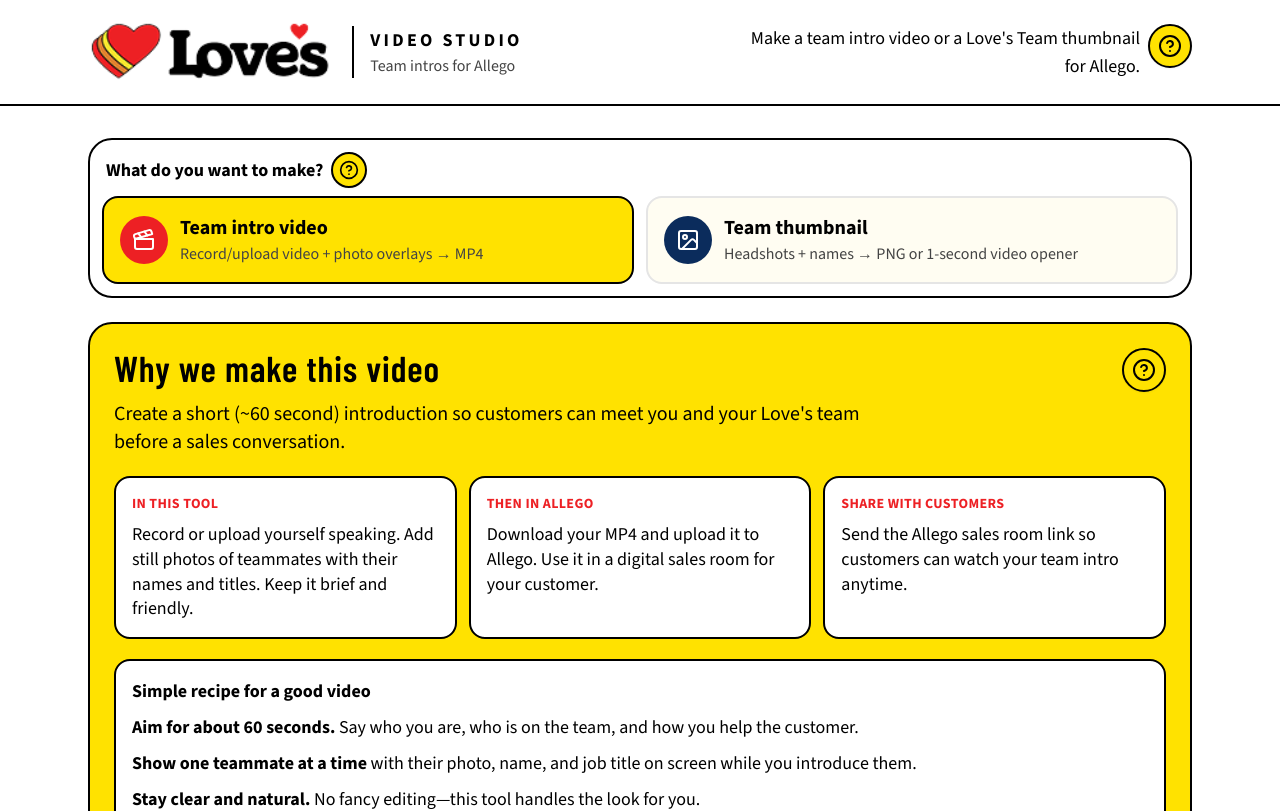
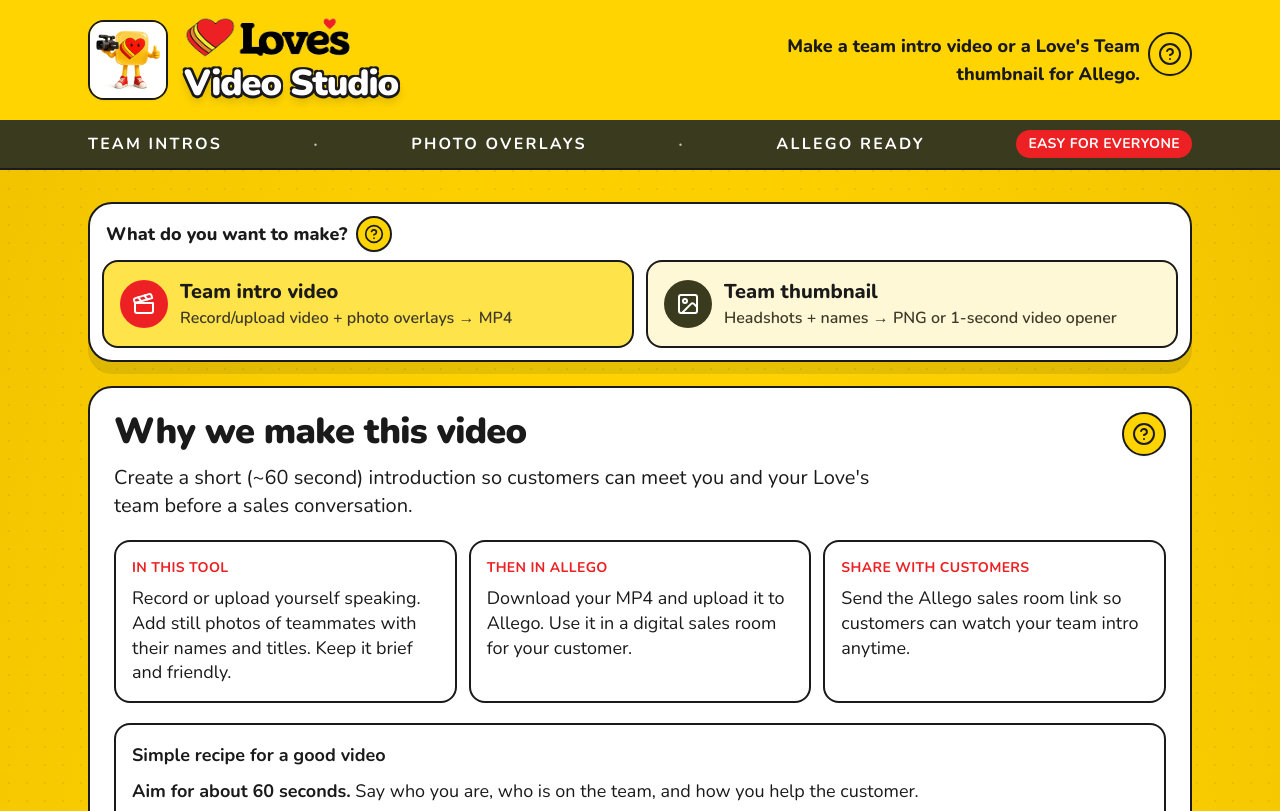
Before and after one commit to joshuawilliambell-cmd/clip-flow, a Next.js app: page / in a window 1280 px wide. Shown: the top 811 px of the page. Built offline with nearby package versions, Linux system fonts and the light colour scheme.

Commit message:
Match Love's yellow site theme and add camera mascot logo
Restyles the studio with sunny yellow backgrounds, olive nav strip,
bold Nunito lettering, and a heart-cube caricature holding a video
camera instead of a gas pump.

Co-authored-by: joshuawilliambell <joshuawilliambell@gmail.com>

```diff
--- a/src/app/globals.css
+++ b/src/app/globals.css
@@ -2,61 +2,88 @@
 @tailwind components;
 @tailwind utilities;
 
-/* Love's Travel Stops inspired palette: red, yellow, black, white */
+/*
+  Love's Travel Stops website-inspired theme:
+  sunny yellow field, dark olive nav, red accents, bold friendly type.
+*/
 :root {
-  --background: #ffffff;
-  --foreground: #000000;
-  --ink: #000000;
-  --muted: #444444;
+  --background: #ffd400;
+  --background-deep: #f5c400;
+  --foreground: #1a1a1a;
+  --ink: #1a1a1a;
+  --muted: #3f3a2a;
   --primary: #ed2024;
   --primary-dark: #c41418;
-  --yellow: #ffe200;
-  --accent: #ffe200;
+  --yellow: #ffd400;
+  --yellow-bright: #ffe34a;
+  --accent: #ffd400;
+  --olive: #3a3a1f;
+  --olive-soft: #4a4a28;
   --brown: #997b1d;
   --panel: #ffffff;
-  --panel-soft: #fffdf2;
-  --border: #e5e5e5;
-  --border-strong: #000000;
+  --panel-soft: #fff8d6;
+  --border: #d6b800;
+  --border-strong: #1a1a1a;
   --track-video: #1a1a1a;
-  --focus-ring: #ffe200;
+  --focus-ring: #ffd400;
 }
 
 body {
   color: var(--foreground);
   background: var(--background);
-  font-family: var(--font-sans), "Source Sans 3", Helvetica, sans-serif;
+  font-family: var(--font-sans), "Nunito", Helvetica, sans-serif;
   font-size: 18px;
   line-height: 1.5;
 }
 
 .font-display {
-  font-family: var(--font-display), "Barlow Condensed", "Arial Narrow",
-    sans-serif;
+  font-family: var(--font-display), "Nunito", Helvetica, sans-serif;
+  font-weight: 900;
+  letter-spacing: -0.02em;
+}
+
+/* Big outlined headline style like Love's "Rewards" lettering */
+.font-hero {
+  font-family: var(--font-display), "Nunito", Helvetica, sans-serif;
+  font-weight: 900;
+  color: #ffffff;
+  letter-spacing: -0.03em;
+  text-shadow:
+    -2px -2px 0 #1a1a1a,
+    2px -2px 0 #1a1a1a,
+    -2px 2px 0 #1a1a1a,
+    2px 2px 0 #1a1a1a,
+    0 3px 0 #1a1a1a,
+    0 6px 10px rgba(0, 0, 0, 0.18);
 }
 
 /* Large, readable controls for all ages */
 .btn-primary {
-  @apply inline-flex min-h-14 items-center justify-center gap-2 rounded-xl bg-[var(--primary)] px-6 text-lg font-bold text-white shadow-sm transition hover:bg-[var(--primary-dark)] focus-visible:outline focus-visible:outline-4 focus-visible:outline-[var(--yellow)] disabled:cursor-not-allowed disabled:opacity-45;
+  @apply inline-flex min-h-14 items-center justify-center gap-2 rounded-xl bg-[var(--primary)] px-6 text-lg font-extrabold text-white shadow-sm transition hover:bg-[var(--primary-dark)] focus-visible:outline focus-visible:outline-4 focus-visible:outline-[var(--olive)] disabled:cursor-not-allowed disabled:opacity-45;
 }
 
 .btn-secondary {
-  @apply inline-flex min-h-12 items-center justify-center gap-2 rounded-xl border-2 border-[var(--ink)] bg-white px-5 text-base font-bold text-[var(--ink)] transition hover:bg-[var(--yellow)] focus-visible:outline focus-visible:outline-4 focus-visible:outline-[var(--yellow)] disabled:cursor-not-allowed disabled:opacity-45;
+  @apply inline-flex min-h-12 items-center justify-center gap-2 rounded-xl border-2 border-[var(--ink)] bg-white px-5 text-base font-extrabold text-[var(--ink)] transition hover:bg-[var(--yellow-bright)] focus-visible:outline focus-visible:outline-4 focus-visible:outline-[var(--olive)] disabled:cursor-not-allowed disabled:opacity-45;
 }
 
 .btn-yellow {
-  @apply inline-flex min-h-12 items-center justify-center gap-2 rounded-xl border-2 border-[var(--ink)] bg-[var(--yellow)] px-5 text-base font-bold text-[var(--ink)] transition hover:brightness-95 focus-visible:outline focus-visible:outline-4 focus-visible:outline-[var(--primary)] disabled:cursor-not-allowed disabled:opacity-45;
+  @apply inline-flex min-h-12 items-center justify-center gap-2 rounded-xl border-2 border-[var(--ink)] bg-[var(--yellow-bright)] px-5 text-base font-extrabold text-[var(--ink)] transition hover:brightness-95 focus-visible:outline focus-visible:outline-4 focus-visible:outline-[var(--primary)] disabled:cursor-not-allowed disabled:opacity-45;
 }
 
 .field-label {
-  @apply mb-1 block text-base font-bold text-[var(--ink)];
+  @apply mb-1 block text-base font-extrabold text-[var(--ink)];
 }
 
 .field-input {
-  @apply w-full rounded-xl border-2 border-[var(--ink)] bg-white px-3 py-3 text-lg text-[var(--ink)] outline-none focus:border-[var(--primary)] focus:ring-4 focus:ring-[var(--yellow)];
+  @apply w-full rounded-xl border-2 border-[var(--ink)] bg-white px-3 py-3 text-lg font-semibold text-[var(--ink)] outline-none focus:border-[var(--primary)] focus:ring-4 focus:ring-[var(--yellow)];
 }
 
 .how-banner {
-  @apply rounded-2xl border-2 border-[var(--ink)] bg-[var(--yellow)] px-4 py-4 text-base font-medium leading-relaxed text-[var(--ink)] md:text-lg;
+  @apply rounded-2xl border-2 border-[var(--ink)] bg-white px-4 py-4 text-base font-semibold leading-relaxed text-[var(--ink)] md:text-lg;
+}
+
+.studio-panel {
+  @apply rounded-3xl border-2 border-[var(--ink)] bg-white shadow-[0_12px_0_rgba(58,58,31,0.12)];
 }
 
 @keyframes fade-up {
--- a/src/app/layout.tsx
+++ b/src/app/layout.tsx
@@ -1,17 +1,17 @@
 import type { Metadata } from "next";
-import { Barlow_Condensed, Source_Sans_3 } from "next/font/google";
+import { Nunito } from "next/font/google";
 import "./globals.css";
 
-const display = Barlow_Condensed({
+const nunito = Nunito({
   subsets: ["latin"],
-  weight: ["600", "700"],
-  variable: "--font-display",
+  weight: ["400", "600", "700", "800", "900"],
+  variable: "--font-sans",
 });
 
-const sans = Source_Sans_3({
+const nunitoDisplay = Nunito({
   subsets: ["latin"],
-  weight: ["400", "500", "600", "700"],
-  variable: "--font-sans",
+  weight: ["800", "900"],
+  variable: "--font-display",
 });
 
 export const metadata: Metadata = {
@@ -27,7 +27,9 @@ export default function RootLayout({
 }>) {
   return (
     <html lang="en">
-      <body className={`${display.variable} ${sans.variable} antialiased`}>
+      <body
+        className={`${nunito.variable} ${nunitoDisplay.variable} antialiased`}
+      >
         {children}
       </body>
     </html>
--- a/src/components/PurposeGuide.tsx
+++ b/src/components/PurposeGuide.tsx
@@ -9,13 +9,13 @@ export function PurposeGuide() {
   return (
     <section
       aria-labelledby="purpose-heading"
-      className="mb-6 rounded-3xl border-2 border-[var(--ink)] bg-[var(--yellow)] p-5 md:p-6"
+      className="studio-panel mb-6 p-5 md:p-6"
     >
       <div className="flex flex-wrap items-start justify-between gap-3">
         <div className="max-w-3xl">
           <h2
             id="purpose-heading"
-            className="font-display text-3xl tracking-wide text-[var(--ink)] md:text-4xl"
+            className="font-display text-3xl text-[var(--ink)] md:text-4xl"
           >
             Why we make this video
           </h2>
--- a/src/components/StudioApp.tsx
+++ b/src/components/StudioApp.tsx
@@ -22,9 +22,11 @@ function ModeSwitcher({
   onChange: (mode: AppMode) => void;
 }) {
   return (
-    <div className="mb-6 rounded-3xl border-2 border-[var(--ink)] bg-white p-3">
+    <div className="studio-panel mb-6 p-3">
       <div className="mb-2 flex items-center gap-2 px-1">
-        <p className="text-lg font-bold text-[var(--ink)]">What do you want to make?</p>
+        <p className="text-lg font-extrabold text-[var(--ink)]">
+          What do you want to make?
+        </p>
         <HelpTip title="Video or thumbnail?">
           <p>
             <strong>Team intro video</strong> builds the ~60 second Allego video
@@ -42,20 +44,20 @@ function ModeSwitcher({
           type="button"
           onClick={() => onChange("video")}
           className={clsx(
-            "flex min-h-[5.5rem] items-center gap-3 rounded-2xl border-2 px-4 py-4 text-left transition focus-visible:outline focus-visible:outline-4 focus-visible:outline-[var(--yellow)]",
+            "flex min-h-[5.5rem] items-center gap-3 rounded-2xl border-2 px-4 py-4 text-left transition focus-visible:outline focus-visible:outline-4 focus-visible:outline-[var(--olive)]",
             mode === "video"
-              ? "border-[var(--ink)] bg-[var(--yellow)]"
-              : "border-[var(--border)] bg-[var(--panel-soft)] hover:border-[var(--ink)]",
+              ? "border-[var(--ink)] bg-[var(--yellow-bright)]"
+              : "border-[var(--border-strong)] bg-[var(--panel-soft)] hover:border-[var(--ink)]",
           )}
         >
           <span className="flex h-12 w-12 items-center justify-center rounded-full bg-[var(--primary)] text-white">
             <Clapperboard className="h-6 w-6" />
           </span>
           <span>
-            <span className="block text-xl font-bold text-[var(--ink)]">
+            <span className="block text-xl font-extrabold text-[var(--ink)]">
               Team intro video
             </span>
-            <span className="block text-base text-[var(--muted)]">
+            <span className="block text-base font-semibold text-[var(--muted)]">
               Record/upload video + photo overlays → MP4
             </span>
           </span>
@@ -64,20 +66,20 @@ function ModeSwitcher({
           type="button"
           onClick={() => onChange("thumbnail")}
           className={clsx(
-            "flex min-h-[5.5rem] items-center gap-3 rounded-2xl border-2 px-4 py-4 text-left transition focus-visible:outline focus-visible:outline-4 focus-visible:outline-[var(--yellow)]",
+            "flex min-h-[5.5rem] items-center gap-3 rounded-2xl border-2 px-4 py-4 text-left transition focus-visible:outline focus-visible:outline-4 focus-visible:outline-[var(--olive)]",
             mode === "thumbnail"
-              ? "border-[var(--ink)] bg-[var(--yellow)]"
-              : "border-[var(--border)] bg-[var(--panel-soft)] hover:border-[var(--ink)]",
+              ? "border-[var(--ink)] bg-[var(--yellow-bright)]"
+              : "border-[var(--border-strong)] bg-[var(--panel-soft)] hover:border-[var(--ink)]",
           )}
         >
-          <span className="flex h-12 w-12 items-center justify-center rounded-full bg-[#0B2C5C] text-white">
+          <span className="flex h-12 w-12 items-center justify-center rounded-full bg-[var(--olive)] text-white">
             <ImageIcon className="h-6 w-6" />
           </span>
           <span>
-            <span className="block text-xl font-bold text-[var(--ink)]">
+            <span className="block text-xl font-extrabold text-[var(--ink)]">
               Team thumbnail
             </span>
-            <span className="block text-base text-[var(--muted)]">
+            <span className="block text-base font-semibold text-[var(--muted)]">
               Headshots + names → PNG or 1-second video opener
             </span>
           </span>
@@ -92,36 +94,42 @@ function StudioShell() {
   const [mode, setMode] = useState<AppMode>("video");
 
   return (
-    <div className="relative min-h-screen bg-white">
+    <div className="relative min-h-screen overflow-x-hidden">
+      {/* Sunny Love's yellow field */}
       <div className="pointer-events-none absolute inset-0 -z-10">
-        <div className="absolute inset-0 bg-[linear-gradient(180deg,#fffdf2_0%,#ffffff_45%,#fff7f7_100%)]" />
-        <div className="absolute left-0 right-0 top-0 h-2 bg-[var(--primary)]" />
-        <div className="absolute bottom-0 left-0 right-0 h-2 bg-[var(--yellow)]" />
+        <div className="absolute inset-0 bg-[radial-gradient(ellipse_at_center,#ffe34a_0%,#ffd400_55%,#f0c200_100%)]" />
+        <div className="absolute inset-0 opacity-[0.07] [background-image:radial-gradient(#1a1a1a_1px,transparent_1px)] [background-size:18px_18px]" />
       </div>
 
-      <header className="border-b-2 border-[var(--ink)] bg-white">
-        <div className="mx-auto flex max-w-6xl flex-wrap items-center justify-between gap-4 px-4 py-5 md:px-6">
+      {/* Top brand bar — matches Love's yellow header strip */}
+      <header className="border-b-2 border-[var(--ink)] bg-[var(--yellow)]">
+        <div className="mx-auto flex max-w-6xl flex-wrap items-center justify-between gap-4 px-4 py-4 md:px-6">
           <div className="animate-fade-up flex items-center gap-3 md:gap-4">
             {/* eslint-disable-next-line @next/next/no-img-element */}
             <img
-              src="/brand/loves-logo.png"
-              alt="Love's"
-              className="h-12 w-auto md:h-16"
-              width={194}
-              height={50}
+              src="/brand/loves-video-mascot.jpg"
+              alt="Love's Video Studio mascot"
+              className="h-16 w-16 rounded-2xl border-2 border-[var(--ink)] bg-white object-cover shadow-sm md:h-20 md:w-20"
+              width={1024}
+              height={1024}
             />
-            <div className="border-l-2 border-[var(--ink)] pl-3 md:pl-4">
-              <p className="text-base font-bold uppercase tracking-[0.18em] text-[var(--ink)] md:text-lg">
+            <div>
+              {/* eslint-disable-next-line @next/next/no-img-element */}
+              <img
+                src="/brand/loves-logo.png"
+                alt="Love's"
+                className="h-9 w-auto md:h-11"
+                width={194}
+                height={50}
+              />
+              <p className="font-hero mt-1 text-3xl leading-none md:text-4xl">
                 Video Studio
-              </p>
-              <p className="text-sm font-medium text-[var(--muted)] md:text-base">
-                Team intros for Allego
               </p>
             </div>
           </div>
 
           <div className="flex max-w-md items-start gap-2">
-            <p className="text-right text-base font-medium leading-snug text-[var(--ink)] md:text-lg">
+            <p className="text-right text-base font-extrabold leading-snug text-[var(--ink)] md:text-lg">
               Make a team intro video or a Love&apos;s Team thumbnail for Allego.
             </p>
             <HelpTip title="What is this tool?" size="lg">
@@ -141,6 +149,20 @@ function StudioShell() {
             </HelpTip>
           </div>
         </div>
+
+        {/* Dark olive nav strip like loves.com */}
+        <div className="bg-[var(--olive)]">
+          <div className="mx-auto flex max-w-6xl flex-wrap items-center justify-between gap-2 px-4 py-2.5 text-sm font-bold uppercase tracking-[0.14em] text-white md:px-6 md:text-base">
+            <span>Team intros</span>
+            <span className="hidden text-white/70 sm:inline">·</span>
+            <span className="hidden sm:inline">Photo overlays</span>
+            <span className="hidden text-white/70 md:inline">·</span>
+            <span className="hidden md:inline">Allego ready</span>
+            <span className="rounded-full bg-[var(--primary)] px-3 py-1 text-xs tracking-wide md:text-sm">
+              Easy for everyone
+            </span>
+          </div>
+        </div>
       </header>
 
       <main className="mx-auto max-w-6xl px-4 py-6 md:px-6 md:py-8">
@@ -154,7 +176,7 @@ function StudioShell() {
             <div className="mb-6">
               <StepIndicator step={step} onChange={setStep} />
             </div>
-            <section className="animate-rise rounded-3xl border-2 border-[var(--ink)] bg-white p-4 shadow-[0_12px_0_rgba(0,0,0,0.06)] md:p-8">
+            <section className="studio-panel animate-rise p-4 md:p-8">
               {step === 1 ? <VideoUploadStep /> : null}
               {step === 2 ? <TeamPhotosStep /> : null}
               {step === 3 ? (
@@ -165,7 +187,7 @@ function StudioShell() {
             </section>
           </>
         ) : (
-          <section className="animate-rise rounded-3xl border-2 border-[var(--ink)] bg-white p-4 shadow-[0_12px_0_rgba(0,0,0,0.06)] md:p-8">
+          <section className="studio-panel animate-rise p-4 md:p-8">
             <ThumbnailCreator
               onAddedToVideo={() => {
                 setMode("video");
@@ -175,6 +197,17 @@ function StudioShell() {
           </section>
         )}
       </main>
+
+      <footer className="mt-4 border-t-2 border-[var(--ink)] bg-[var(--olive)]">
+        <div className="mx-auto flex max-w-6xl flex-wrap items-center justify-between gap-3 px-4 py-4 text-white md:px-6">
+          <p className="text-base font-bold">
+            Love&apos;s Video Studio · for Allego digital sales rooms
+          </p>
+          <p className="text-sm font-semibold text-white/80">
+            Keep it short. Keep it friendly. Keep it you.
+          </p>
+        </div>
+      </footer>
     </div>
   );
 }
```
Also changed, not shown: src/components/StepIndicator.tsx (+5 -5 lines), src/lib/template.ts (+5 -4 lines), public/brand/loves-video-mascot.jpg (added).
